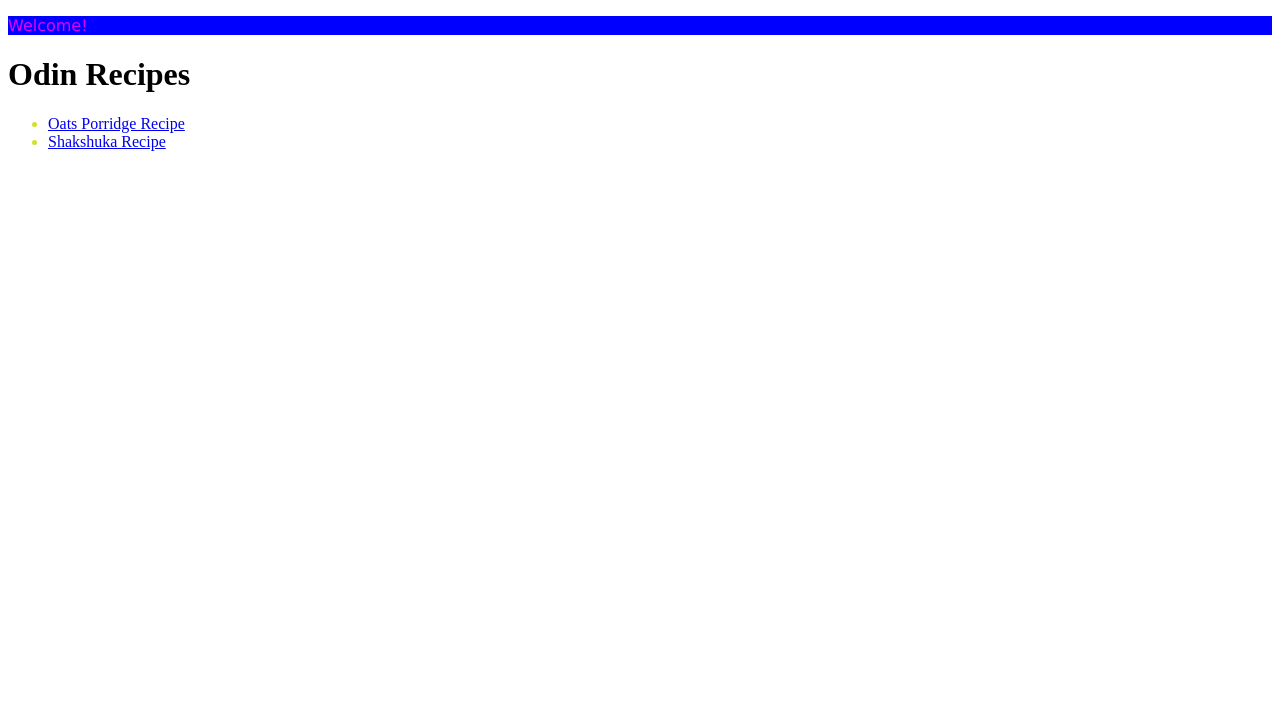
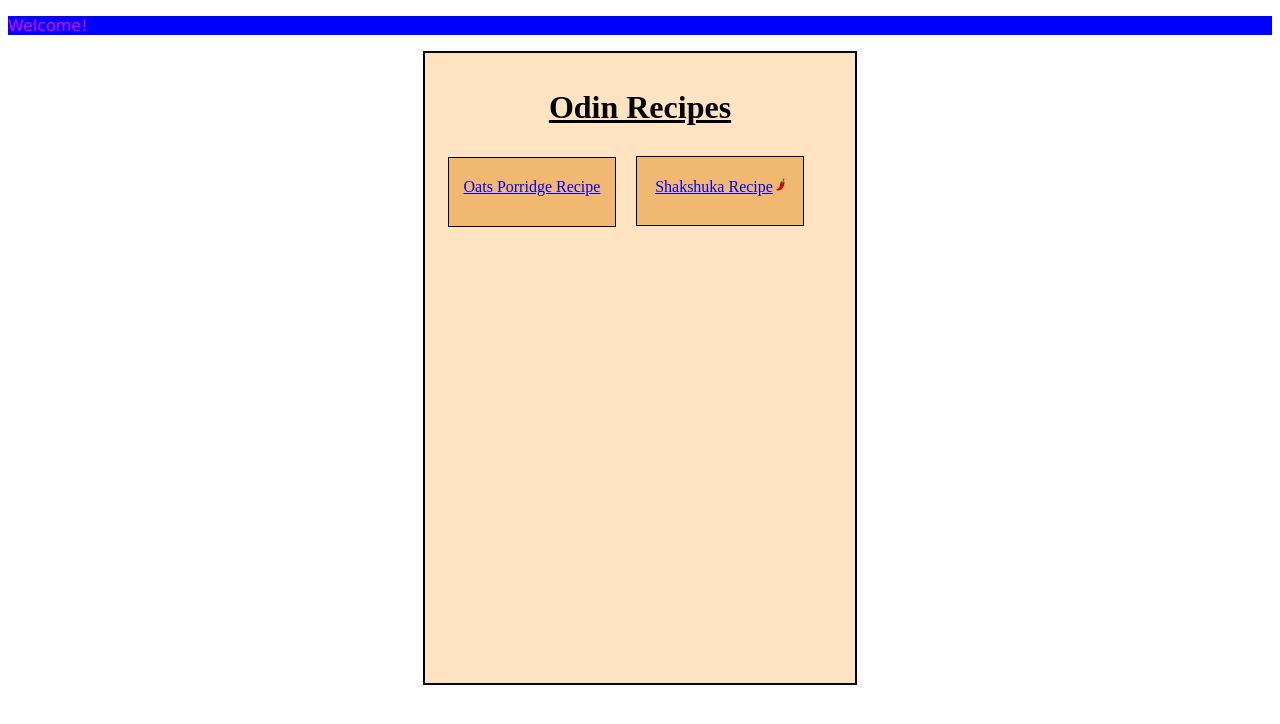
Before and after one commit to noam926/odin-recipes, a plain HTML site: page index.html in a window 1280 px wide. Drawn offline with Linux system fonts and the light colour scheme.

Commit message:
new dir added - additional_resources, different images are now used from there. look of the main page changed - blocks and div added

```diff
--- a/index.html
+++ b/index.html
@@ -8,10 +8,11 @@
 
     <body>
         <p class="unique-writing unique-color">Welcome!</p>
-        <h1>Odin Recipes</h1>
-        <ul>
-            <li><a href="recipes/OatsPorridge/OatsPorrige.html" target="_blank" rel="noopener noreferrer">Oats Porridge Recipe</a></li>
-            <li><a href="recipes/Shakshuka/Shakshuka.html" target="_blank" rel="noopener noreferrer">Shakshuka Recipe</a></li>
-        </ul>
+
+        <div class="recipe_list">
+            <h1>Odin Recipes</h1>
+            <div class="recipe_item"><a href="recipes/OatsPorridge/OatsPorrige.html" target="_blank" rel="noopener noreferrer" >Oats Porridge Recipe</a></div>
+            <div class="recipe_item"><a href="recipes/Shakshuka/Shakshuka.html" target="_blank" rel="noopener noreferrer" class="spicy">Shakshuka Recipe</a></div>
+        </div>
     </body>
 </html>
--- a/style.css
+++ b/style.css
@@ -18,3 +18,43 @@ p {
 .unique-color{
     color: rgb(0, 255, 221);
 }
+
+.spicy{}
+
+a.spicy::after{
+    content: url(additional_resources/spicy.svg);
+    width: 12px;
+    height: 12px;
+    display: inline-block;
+}
+
+.recipe_list{
+    display: block;
+    width: 400px;
+    height: 600px;
+    margin: auto;
+    padding: 15px;
+    border: solid 2px;
+    background-color: bisque;
+}
+
+.recipe_item{
+    display: inline-block;
+    width: 150px;
+    height: 40px;
+    margin: 8px;
+    padding: 8px;
+    padding-top: 20px;
+    border: solid 1px;
+    background-color: rgb(241, 184, 114);
+    text-align: center;
+}
+
+h1{
+    text-align: center;
+    text-decoration-line: underline;
+}
+
+.recipe_item:hover{
+    background-color: rgb(241, 233, 223);
+}
```
Also changed, not shown: additional_resources/spicy.svg (added).
